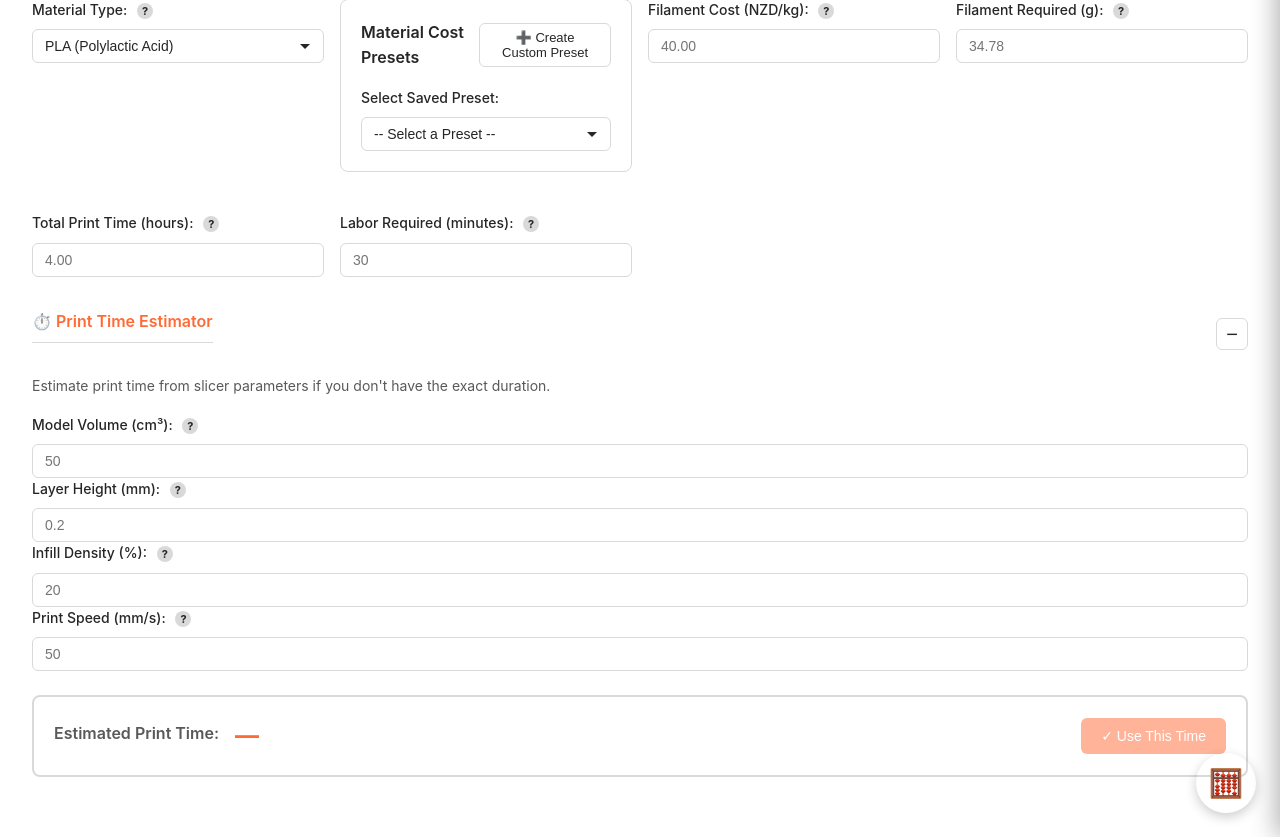
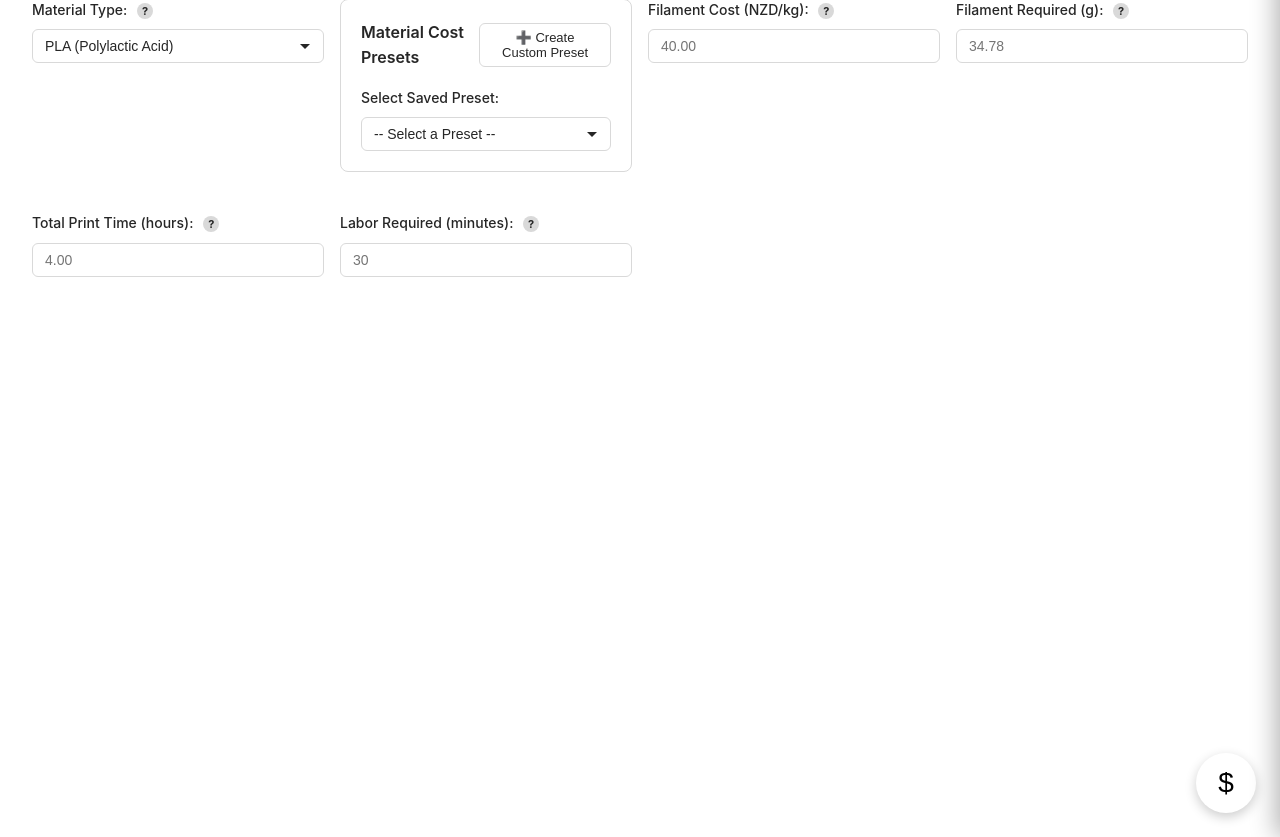
Before and after one commit to Marcus-Murray/printforge-pricing-calculator, a Flask app: page / in a window 1280 px wide. Shown: the part 433-1270 px from the top of the page. Run offline with Flask 3, Linux system fonts and the light colour scheme; some libraries are stand-ins or nearby versions; some web fonts are replaced.

Commit message:
Fix Sprint 3: Remove Print Time Estimator and emoji icons, fix Quick Calculator
Changes:
- Remove Print Time Estimator feature (moved to future separate app)
  - Removed HTML section from Basic Info tab
  - Removed JavaScript functions (toggleEstimator, estimatePrintTime, useEstimatedTime)
  - Removed CSS styles for estimator

- Fix Quick Calculator widget functionality
  - Updated calculateWidget to work independently without requiring main form data
  - Added default values for minimal calculation
  - Improved error handling with detailed error messages
  - Widget now updates correctly on input changes

- Remove all emoji icons from new features per user request
  - Compare tab: Replaced + and trash emojis with text
  - History tab: Replaced star emojis with Unicode characters (★ ☆)
  - Price Alert: Replaced warning emoji with exclamation mark
  - Settings: Removed emojis from section headers
  - Quick Calculator: Replaced calculator emoji with $ symbol
  - Widget buttons: Removed clipboard and checkmark emojis

🤖 Generated with [Claude Code](https://claude.com/claude-code)

Co-Authored-By: Claude Sonnet 4.5 <noreply@anthropic.com>

```diff
--- a/static/css/style.css
+++ b/static/css/style.css
@@ -1795,48 +1795,3 @@ select:hover {
 .alert-close:hover {
     opacity: 1;
 }
-
-/* Print Time Estimator Styles */
-.section-header {
-    display: flex;
-    justify-content: space-between;
-    align-items: center;
-    margin-bottom: 16px;
-}
-
-.estimator-content {
-    transition: all 0.3s ease;
-}
-
-.estimator-result {
-    background: var(--bg-secondary);
-    border: 2px solid var(--border-color);
-    border-radius: 8px;
-    padding: 20px;
-    margin-top: 24px;
-    display: flex;
-    align-items: center;
-    gap: 16px;
-}
-
-.result-label {
-    font-size: 16px;
-    font-weight: 600;
-    color: var(--text-secondary);
-}
-
-.result-value {
-    flex: 1;
-    font-size: 24px;
-    font-weight: 700;
-    color: var(--primary-color);
-}
-
-.estimator-result .btn {
-    white-space: nowrap;
-}
-
-.estimator-result .btn:disabled {
-    opacity: 0.5;
-    cursor: not-allowed;
-}
--- a/static/js/app.js
+++ b/static/js/app.js
@@ -1421,7 +1421,7 @@ function updateHistoryTable() {
     tbody.innerHTML = displayData.slice(0, 20).map(entry => {
         const date = new Date(entry.timestamp);
         const formattedDate = date.toLocaleDateString() + ' ' + date.toLocaleTimeString([], {hour: '2-digit', minute:'2-digit'});
-        const starIcon = entry.starred ? '⭐' : '☆';
+        const starIcon = entry.starred ? '★' : '☆';
         const starClass = entry.starred ? 'starred' : '';
 
         return `
@@ -1441,10 +1441,10 @@ function updateHistoryTable() {
                 <td style="font-weight: 600; color: var(--primary-color);">NZD $${entry.totalCost.toFixed(2)}</td>
                 <td>
                     <button class="btn-icon" onclick="loadHistoryEntry(${entry.id})" title="Load this quote">
-                        📂 Load
+                        Load
                     </button>
                     <button class="btn-icon btn-delete" onclick="deleteHistoryEntry(${entry.id})" title="Delete">
-                        🗑️
+                        Delete
                     </button>
                 </td>
             </tr>
@@ -1461,7 +1461,7 @@ function updateHistoryStats() {
     const maxCost = costs.length > 0 ? Math.max(...costs) : 0;
     const minCost = costs.length > 0 ? Math.min(...costs) : 0;
 
-    document.getElementById('stat_total_quotes').textContent = `${totalQuotes} (${starredCount} ⭐)`;
+    document.getElementById('stat_total_quotes').textContent = `${totalQuotes} (${starredCount} starred)`;
     document.getElementById('stat_avg_cost').textContent = `NZD $${avgCost.toFixed(2)}`;
     document.getElementById('stat_max_cost').textContent = `NZD $${maxCost.toFixed(2)}`;
     document.getElementById('stat_min_cost').textContent = `NZD $${minCost.toFixed(2)}`;
@@ -2199,17 +2199,21 @@ function toggleCalculatorWidget() {
 
 async function calculateWidget() {
     const material = document.getElementById('widget_material').value;
-    const weight = parseFloat(document.getElementById('widget_weight').value) || 0;
-    const printTime = parseFloat(document.getElementById('widget_time').value) || 0;
+    const weight = parseFloat(document.getElementById('widget_weight').value) || 50;
+    const printTime = parseFloat(document.getElementById('widget_time').value) || 2;
     const quantity = parseInt(document.getElementById('widget_quantity').value) || 1;
 
-    const baseData = collectFormData();
+    // Build minimal widget data without requiring all main form fields
     const widgetData = {
-        ...baseData,
         material_type: material,
         filament_required: weight,
         print_time: printTime,
-        quantity: quantity
+        quantity: quantity,
+        part_name: 'Quick Estimate',
+        labor_time: 30,
+        markup: 70,
+        hardware_items: [],
+        packaging_items: []
     };
 
     try {
@@ -2219,9 +2223,17 @@ async function calculateWidget() {
             body: JSON.stringify(widgetData)
         });
 
-        if (!response.ok) throw new Error('Calculation failed');
+        if (!response.ok) {
+            const errorText = await response.text();
+            throw new Error(`Calculation failed: ${errorText}`);
+        }
 
         const result = await response.json();
+
+        if (!result.success) {
+            throw new Error(result.error || 'Calculation failed');
+        }
+
         widgetLastResult = result;
 
         const materialCost = result.material_cost * quantity;
@@ -2312,62 +2324,3 @@ function dismissPriceAlert() {
     const banner = document.getElementById('price-alert-banner');
     banner.style.display = 'none';
 }
-
-// ==================== Print Time Estimator ====================
-
-let estimatedPrintTime = null;
-
-function toggleEstimator() {
-    const content = document.getElementById('estimator-content');
-    const btn = document.getElementById('estimator-collapse-btn');
-    const isCollapsed = content.style.display === 'none';
-
-    content.style.display = isCollapsed ? 'block' : 'none';
-    btn.textContent = isCollapsed ? '−' : '+';
-}
-
-function estimatePrintTime() {
-    const volume = parseFloat(document.getElementById('est_volume').value) || 0;
-    const layerHeight = parseFloat(document.getElementById('est_layer_height').value) || 0;
-    const infill = parseFloat(document.getElementById('est_infill').value) || 0;
-    const speed = parseFloat(document.getElementById('est_speed').value) || 0;
-
-    // Check if all required fields are filled
-    if (volume <= 0 || layerHeight <= 0 || speed <= 0) {
-        document.getElementById('estimated_time').textContent = '—';
-        document.getElementById('use-estimate-btn').disabled = true;
-        estimatedPrintTime = null;
-        return;
-    }
-
-    // Simplified print time estimation formula
-    // This is a rough approximation based on common factors
-    const layerCount = (volume / (layerHeight * 10)); // Approximate layer count
-    const infillFactor = 1 + (infill / 100); // Infill increases print time
-    const baseTime = (layerCount * layerHeight * infillFactor) / (speed / 60); // Convert to hours
-
-    // Apply overhead for travel moves, retractions, etc. (typically 20-30%)
-    const estimatedHours = baseTime * 1.25;
-
-    estimatedPrintTime = estimatedHours;
-
-    // Format the result
-    const hours = Math.floor(estimatedHours);
-    const minutes = Math.round((estimatedHours - hours) * 60);
-
-    document.getElementById('estimated_time').textContent =
-        `${hours}h ${minutes}m (${estimatedHours.toFixed(2)} hours)`;
-    document.getElementById('use-estimate-btn').disabled = false;
-}
-
-function useEstimatedTime() {
-    if (estimatedPrintTime === null) return;
-
-    document.getElementById('print_time').value = estimatedPrintTime.toFixed(2);
-    showMessage(`Print time set to ${estimatedPrintTime.toFixed(2)} hours`, 'success');
-
-    // Trigger auto-calculate if enabled
-    if (appSettings.display.autoCalculate) {
-        autoCalculate();
-    }
-}
--- a/templates/index.html
+++ b/templates/index.html
@@ -268,67 +268,6 @@
                         </div>
                     </div>
                 </div>
-
-                <!-- Print Time Estimator -->
-                <div class="section">
-                    <div class="section-header">
-                        <h2>⏱️ Print Time Estimator</h2>
-                        <button class="collapse-btn" onclick="toggleEstimator()" id="estimator-collapse-btn" title="Collapse/Expand">−</button>
-                    </div>
-                    <div id="estimator-content" class="estimator-content">
-                        <p class="info-text">Estimate print time from slicer parameters if you don't have the exact duration.</p>
-
-                        <div class="form-row">
-                            <div class="form-group">
-                                <label>Model Volume (cm³):
-                                    <span class="tooltip">
-                                        <span class="tooltip-icon">?</span>
-                                        <span class="tooltip-text">Volume of your model in cubic centimeters</span>
-                                    </span>
-                                </label>
-                                <input type="number" id="est_volume" placeholder="50" step="0.1" min="0" oninput="estimatePrintTime()">
-                            </div>
-                            <div class="form-group">
-                                <label>Layer Height (mm):
-                                    <span class="tooltip">
-                                        <span class="tooltip-icon">?</span>
-                                        <span class="tooltip-text">Layer height setting from slicer (e.g., 0.2mm)</span>
-                                    </span>
-                                </label>
-                                <input type="number" id="est_layer_height" placeholder="0.2" step="0.01" min="0.01" oninput="estimatePrintTime()">
-                            </div>
-                        </div>
-
-                        <div class="form-row">
-                            <div class="form-group">
-                                <label>Infill Density (%):
-                                    <span class="tooltip">
-                                        <span class="tooltip-icon">?</span>
-                                        <span class="tooltip-text">Percentage of internal infill (e.g., 20%)</span>
-                                    </span>
-                                </label>
-                                <input type="number" id="est_infill" placeholder="20" min="0" max="100" oninput="estimatePrintTime()">
-                            </div>
-                            <div class="form-group">
-                                <label>Print Speed (mm/s):
-                                    <span class="tooltip">
-                                        <span class="tooltip-icon">?</span>
-                                        <span class="tooltip-text">Average print speed from slicer (typically 40-60mm/s)</span>
-                                    </span>
-                                </label>
-                                <input type="number" id="est_speed" placeholder="50" min="1" oninput="estimatePrintTime()">
-                            </div>
-                        </div>
-
-                        <div class="estimator-result">
-                            <div class="result-label">Estimated Print Time:</div>
-                            <div class="result-value" id="estimated_time">—</div>
-                            <button class="btn btn-primary" onclick="useEstimatedTime()" id="use-estimate-btn" disabled>
-                                ✓ Use This Time
-                            </button>
-                        </div>
-                    </div>
-                </div>
             </div>
 
             <!-- Hardware Tab -->
@@ -592,10 +531,10 @@
                         <h2>Quote Comparison</h2>
                         <div class="compare-actions">
                             <button class="btn btn-secondary" onclick="addCompareSlot()">
-                                ➕ Add Option
+                                + Add Option
                             </button>
                             <button class="btn btn-secondary" onclick="clearComparison()">
-                                🗑️ Clear All
+                                Clear All
                             </button>
                         </div>
                     </div>
@@ -653,7 +592,7 @@
                             <label>Show:</label>
                             <select id="history_favorite_filter" onchange="updateHistoryDisplay()">
                                 <option value="all">All Quotes</option>
-                                <option value="favorites">⭐ Favorites Only</option>
+                                <option value="favorites">Favorites Only</option>
                             </select>
                         </div>
                         <div class="form-group">
@@ -697,7 +636,7 @@
                         <table class="history-table">
                             <thead>
                                 <tr>
-                                    <th style="width: 50px;">⭐</th>
+                                    <th style="width: 50px;">Fav</th>
                                     <th>Date</th>
                                     <th>Part Name</th>
                                     <th>Material</th>
@@ -722,7 +661,7 @@
                 <!-- Price Alert Banner -->
                 <div id="price-alert-banner" class="price-alert-banner" style="display: none;">
                     <div class="alert-content">
-                        <span class="alert-icon">⚠️</span>
+                        <span class="alert-icon">!</span>
                         <div class="alert-text">
                             <strong>Price Alert</strong>
                             <p id="alert-message"></p>
@@ -917,7 +856,7 @@
 
             <!-- Price Alerts -->
             <div class="settings-section">
-                <h3>⚠️ Price Alerts</h3>
+                <h3>Price Alerts</h3>
                 <div class="form-group">
                     <label>Target Price Threshold ($):
                         <span class="tooltip">
@@ -931,7 +870,7 @@
 
             <!-- Advanced -->
             <div class="settings-section">
-                <h3>⚡ Advanced</h3>
+                <h3>Advanced</h3>
                 <button class="btn btn-danger" onclick="resetSettings()" style="width: 100%;">
                     Reset All Settings
                 </button>
@@ -946,14 +885,14 @@
 
     <!-- Quick Calculator Widget -->
     <button class="calculator-widget-btn" onclick="toggleCalculatorWidget()" title="Quick Calculator">
-        🧮
+        $
     </button>
 
     <!-- Calculator Widget Modal -->
     <div id="calculator-widget-modal" class="modal">
         <div class="modal-content calculator-widget-content">
             <div class="modal-header">
-                <h2>⚡ Quick Calculator</h2>
+                <h2>Quick Calculator</h2>
                 <button class="close-btn" onclick="toggleCalculatorWidget()">&times;</button>
             </div>
             <div class="modal-body">
@@ -1000,10 +939,10 @@
 
                 <div class="widget-actions">
                     <button class="btn btn-secondary" onclick="copyWidgetResult()">
-                        📋 Copy Result
+                        Copy Result
                     </button>
                     <button class="btn btn-primary" onclick="useWidgetInMain()">
-                        ✓ Use in Main Calculator
+                        Use in Main Calculator
                     </button>
                 </div>
             </div>
```
